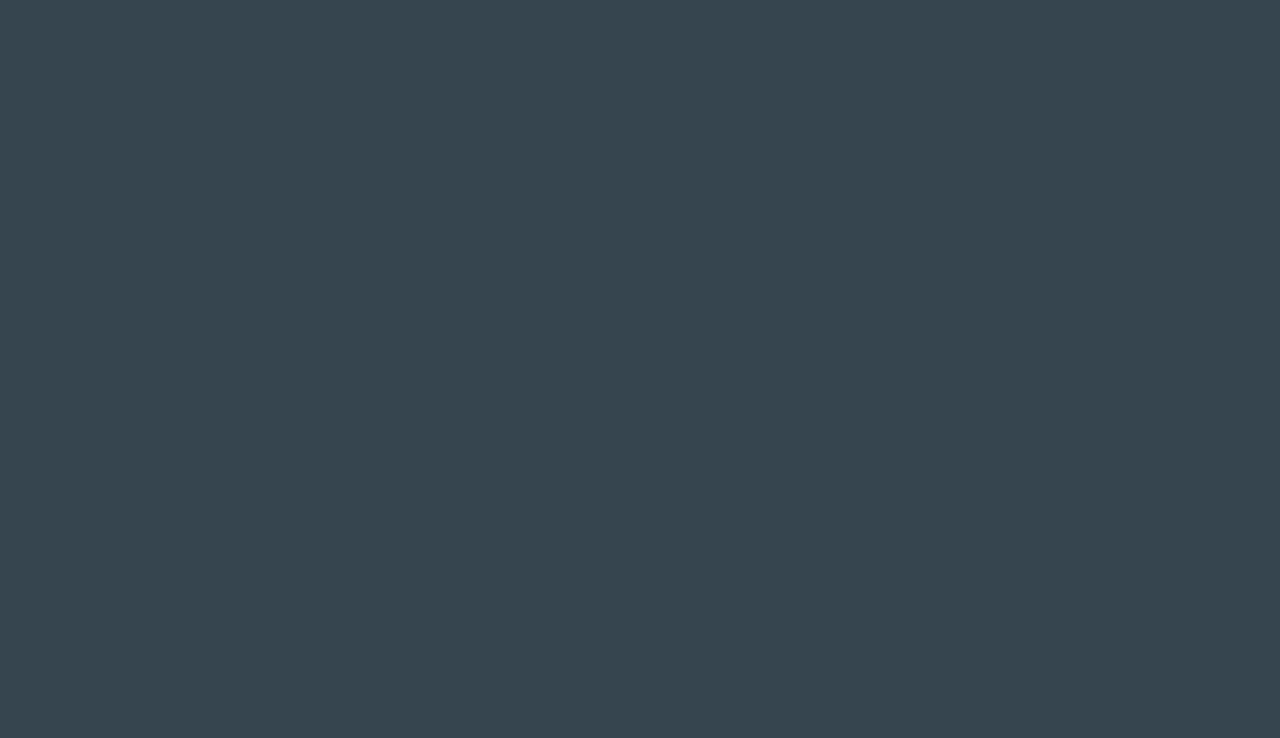
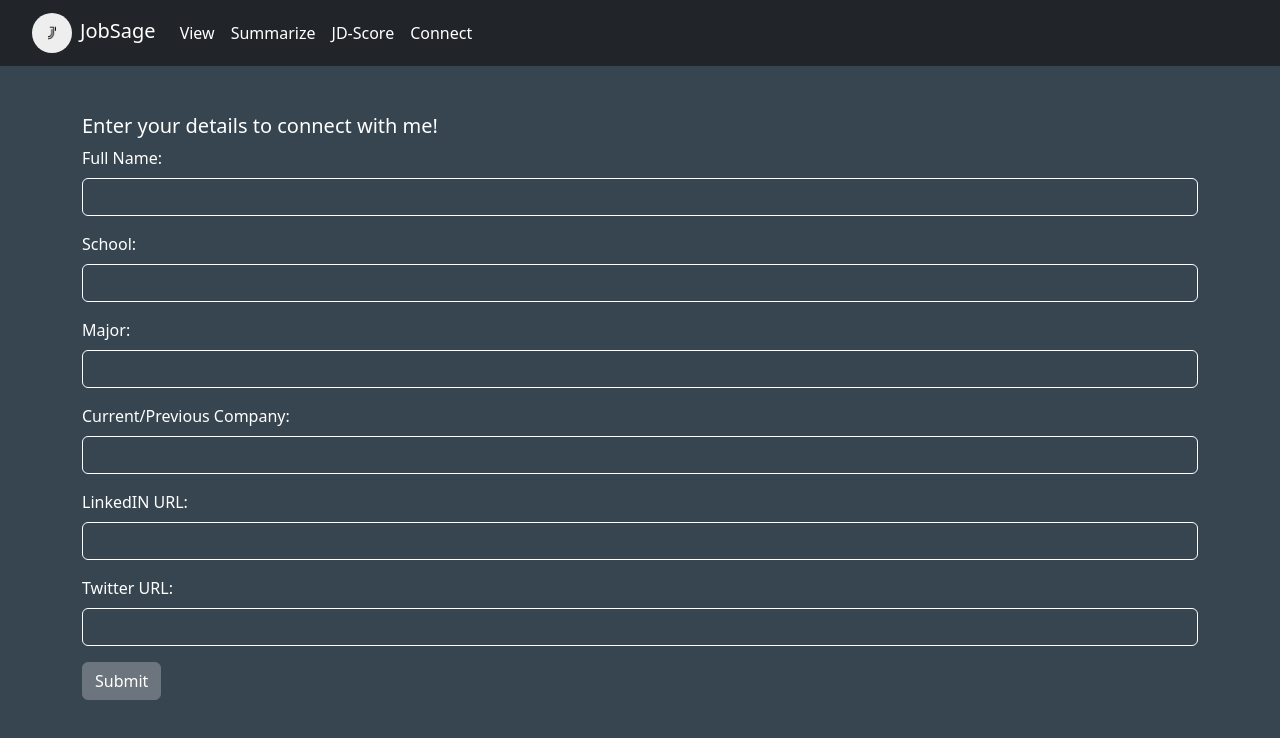
Before and after one commit to AkshathKamath/ResumeSage-frontend, a React (Create React App) app: page /connect in a window 1280 px wide. Before the commit this address had no page. Shown: the top 738 px of the page. Built offline with nearby package versions, Linux system fonts and the light colour scheme.

Commit message:
Added Connect page

```diff
--- a/src/App.css
+++ b/src/App.css
@@ -18,6 +18,7 @@ body {
     background-color: #36454F !important;
     color: #ffffff !important;
     border-color: #ffffff !important;
+    /* width: 70% !important; */
   }
 
   .logo{
--- a/src/App.js
+++ b/src/App.js
@@ -4,6 +4,7 @@ import HomePage from "./views/Home";
 import ViewPage from "./views/View";
 import SummaryPage from "./views/Summarize";
 import ScorePage from "./views/Score";
+import ConnectPage from "./views/Connect";
 
 function App() {
   return (
@@ -14,6 +15,7 @@ function App() {
         <Route path="/view" element={<ViewPage />} />
         <Route path="/summarize" element={<SummaryPage />} />
         <Route path="/score" element={<ScorePage />} />
+        <Route path="/connect" element={<ConnectPage />} />
       </Routes>
     </div>
   );
--- a/src/components/Navbar.js
+++ b/src/components/Navbar.js
@@ -18,6 +18,9 @@ const NavbarComponent = () => {
       <NavbarBrand href="/score" className="fs-6">
         JD-Score
       </NavbarBrand>
+      <NavbarBrand href="/connect" className="fs-6 mx-10">
+        Connect
+      </NavbarBrand>
     </Navbar>
   );
 };
--- /dev/null
+++ b/src/components/ProfileDetails.js
@@ -0,0 +1,99 @@
+import React, { useState } from "react";
+import { Container, Form, Button } from "react-bootstrap";
+import "../App.css";
+
+const ProfileForm = () => {
+  const [name, setName] = useState("");
+  const [school, setSchool] = useState("");
+  const [major, setMajor] = useState("");
+  const [company, setCompany] = useState("");
+  const [linkedin, setLinkedin] = useState("");
+  const [twitter, setTwitter] = useState("");
+
+  const handleSubmit = async (event) => {
+    event.preventDefault();
+    console.log(name, school, major, company, linkedin, twitter);
+
+    setName("");
+    setSchool("");
+    setMajor("");
+    setCompany("");
+    setTwitter("");
+    setLinkedin("");
+  };
+
+  return (
+    <div>
+      <Container className="mt-5">
+        <h5>Enter your details to connect with me!</h5>
+        <Form onSubmit={handleSubmit}>
+          <Form.Group controlId="formJobRole">
+            <Form.Label>Full Name:</Form.Label>
+            <Form.Control
+              type="text"
+              className="form"
+              value={name}
+              onChange={(e) => setName(e.target.value)}
+            />
+          </Form.Group>
+
+          <Form.Group controlId="formJobDescription" className="mt-3">
+            <Form.Label>School:</Form.Label>
+            <Form.Control
+              type="text"
+              className="form"
+              value={school}
+              onChange={(e) => setSchool(e.target.value)}
+            />
+          </Form.Group>
+
+          <Form.Group controlId="formJobDescription" className="mt-3">
+            <Form.Label>Major:</Form.Label>
+            <Form.Control
+              type="text"
+              className="form"
+              value={major}
+              onChange={(e) => setMajor(e.target.value)}
+            />
+          </Form.Group>
+
+          <Form.Group controlId="formJobDescription" className="mt-3">
+            <Form.Label>Current/Previous Company:</Form.Label>
+            <Form.Control
+              type="text"
+              className="form"
+              value={company}
+              onChange={(e) => setCompany(e.target.value)}
+            />
+          </Form.Group>
+
+          <Form.Group controlId="formJobDescription" className="mt-3">
+            <Form.Label>LinkedIN URL:</Form.Label>
+            <Form.Control
+              type="text"
+              className="form"
+              value={linkedin}
+              onChange={(e) => setLinkedin(e.target.value)}
+            />
+          </Form.Group>
+
+          <Form.Group controlId="formJobDescription" className="mt-3">
+            <Form.Label>Twitter URL:</Form.Label>
+            <Form.Control
+              type="text"
+              className="form"
+              value={twitter}
+              onChange={(e) => setTwitter(e.target.value)}
+            />
+          </Form.Group>
+
+          <Button variant="secondary" type="submit" className="mt-3">
+            Submit
+          </Button>
+        </Form>
+      </Container>
+    </div>
+  );
+};
+
+export default ProfileForm;
--- /dev/null
+++ b/src/views/Connect.js
@@ -0,0 +1,16 @@
+import React from "react";
+import {} from "react-bootstrap";
+import NavbarComponent from "../components/Navbar";
+import ProfileForm from "../components/ProfileDetails";
+import "../App.css";
+
+const ConnectPage = () => {
+  return (
+    <div>
+      <NavbarComponent />
+      <ProfileForm />
+    </div>
+  );
+};
+
+export default ConnectPage;
```
